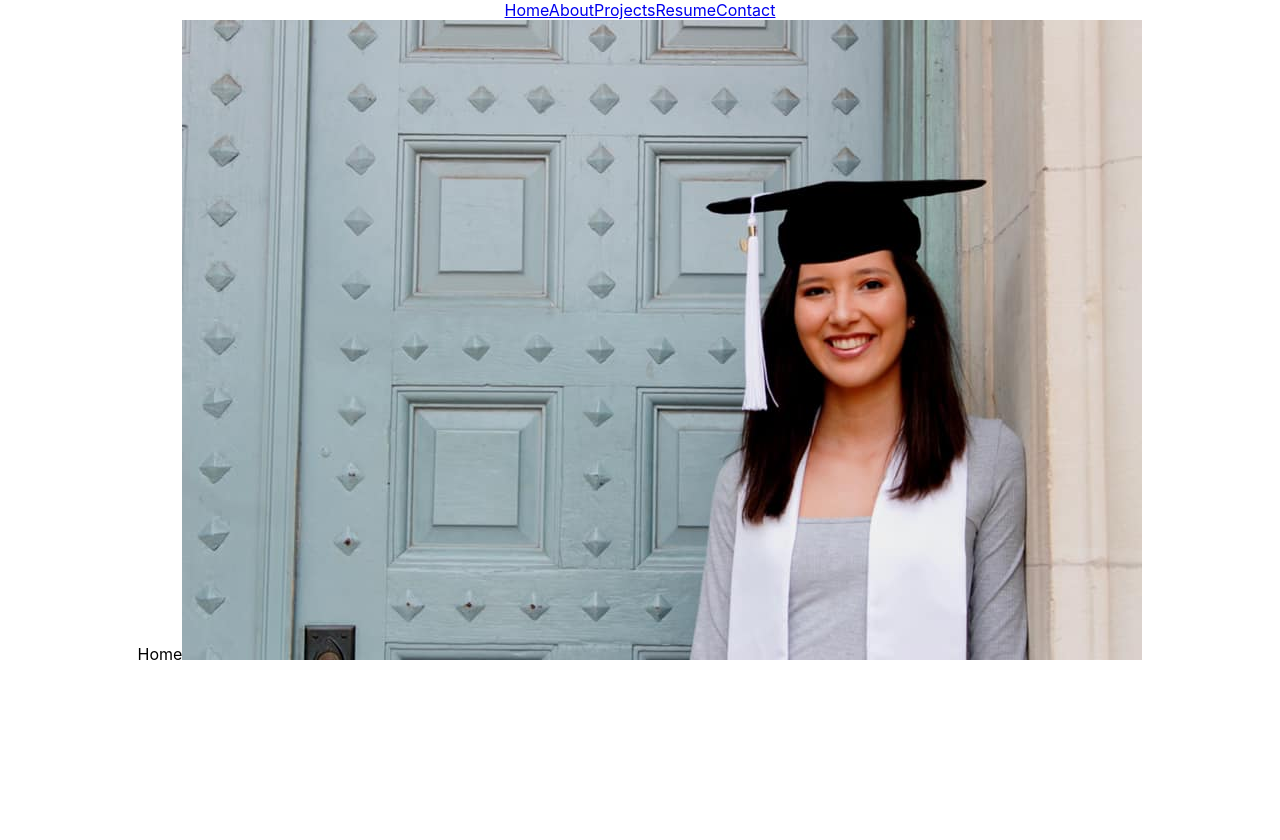
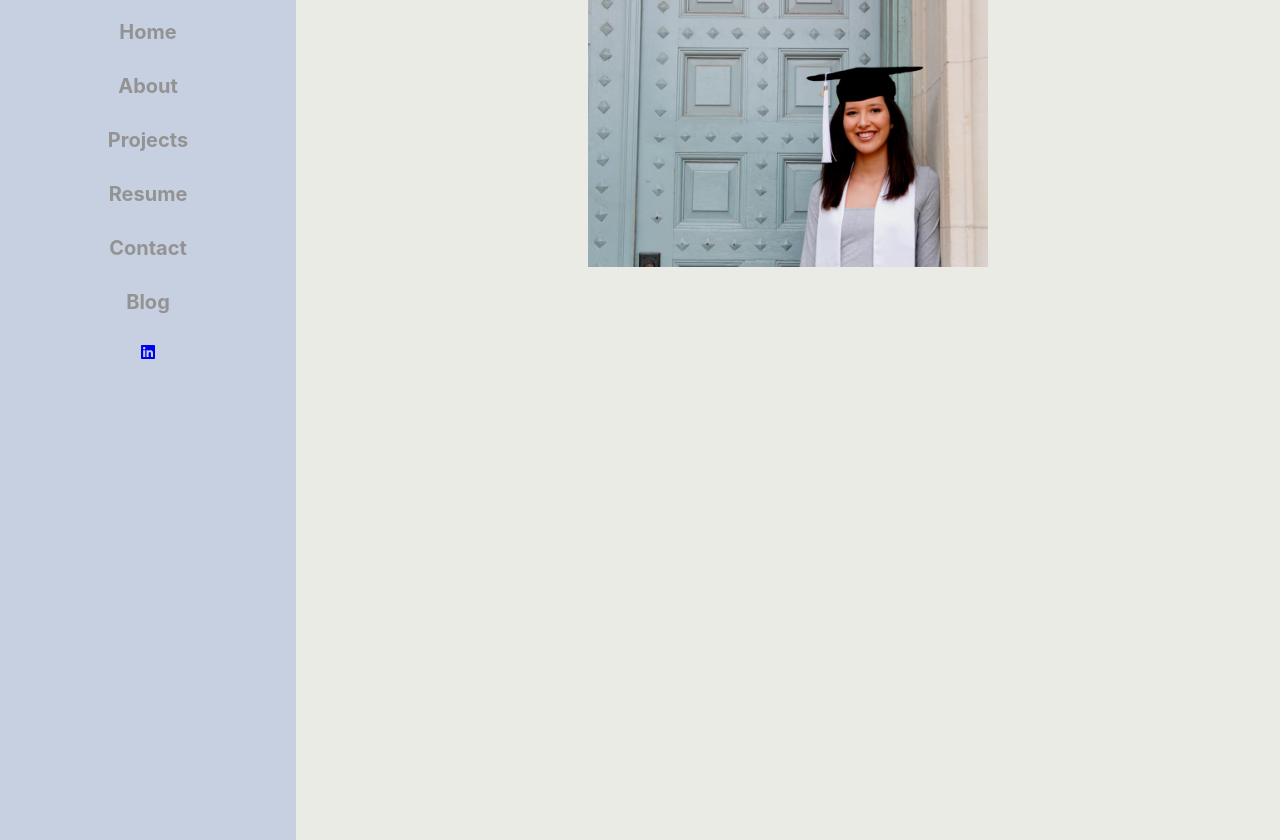
Before and after one commit to felipamendez/portfolio, a React (Create React App) app: page / in a window 1280 px wide. Before the commit the page ends 800 px from the top, so only its background shows below. Built offline with nearby package versions, Linux system fonts and the light colour scheme.

Commit message:
added links and icons

```diff
--- a/package.json
+++ b/package.json
@@ -8,6 +8,7 @@
     "@testing-library/user-event": "^13.5.0",
     "react": "^18.0.0",
     "react-dom": "^18.0.0",
+    "react-icons": "^4.3.1",
     "react-router-dom": "^6.3.0",
     "react-scripts": "5.0.1",
     "web-vitals": "^2.1.4"
--- a/public/index.html
+++ b/public/index.html
@@ -24,7 +24,7 @@
       work correctly both with client-side routing and a non-root public URL.
       Learn how to configure a non-root public URL by running `npm run build`.
     -->
-    <title>React App</title>
+    <title>Felipa Mendez</title>
   </head>
   <body>
     <noscript>You need to enable JavaScript to run this app.</noscript>
--- a/src/App.css
+++ b/src/App.css
@@ -2,37 +2,33 @@
   text-align: center;
 }
 
-.App-logo {
-  height: 40vmin;
-  pointer-events: none;
-}
-
-@media (prefers-reduced-motion: no-preference) {
-  .App-logo {
-    animation: App-logo-spin infinite 20s linear;
-  }
-}
-
-.App-header {
-  background-color: #282c34;
-  min-height: 100vh;
-  display: flex;
-  flex-direction: column;
-  align-items: center;
-  justify-content: center;
-  font-size: calc(10px + 2vmin);
-  color: white;
+body {
+  background-color: rgb(235, 235, 229);
 }
 
 .App-link {
   color: #61dafb;
+  text-decoration: none;
 }
 
-@keyframes App-logo-spin {
-  from {
-    transform: rotate(0deg);
-  }
-  to {
-    transform: rotate(360deg);
-  }
+.img {
+  width: 400px;
 }
+
+.navlink-container {
+  display: flex;
+  flex-direction: column;
+  float: left;
+  height: 100vh;
+  width: 20%;
+  background-color: rgb(199, 208, 225);
+  gap: 30px;
+  padding: 20px;
+}
+
+.navlink {
+  text-decoration: none;
+  color: rgb(147, 147, 147);
+  font-weight: bold;
+  font-size: 20px;
+}
--- a/src/components/App.js
+++ b/src/components/App.js
@@ -6,6 +6,7 @@ import Projects from "./Projects"
 import Resume from "./Resume"
 import Contact from "./Contact"
 import Navbar from './Navbar'
+import Blog from "./Blog"
 import {
   Route,
   Routes
@@ -26,6 +27,8 @@ function App() {
 
               <Route path="contact" element={<Contact/>}/>
 
+              <Route path="blog" element={<Blog/>}/>
+
               <Route path="/" element={<Home/>}/>
           </Routes>
 
--- /dev/null
+++ b/src/components/Blog.js
@@ -0,0 +1,7 @@
+function Blog () {
+    return (
+        <div>Browse through my technical blog <a href="https://medium.com/@felipalouise">here!</a></div>
+    )
+}
+
+export default Blog
--- a/src/components/Contact.js
+++ b/src/components/Contact.js
@@ -1,7 +1,7 @@
 function Contact () {
 
     return (
-        <div>Contact</div>
+        <div>If you would like to get in touch, email me at <a href="mailto:felipalouise@gmail.com">felipalouise@gmail.com.</a></div>
     )
 }
 
--- a/src/components/Home.js
+++ b/src/components/Home.js
@@ -3,8 +3,8 @@ import image from "./portfolioImages/graduation.jpeg"
 function Home () {
 
     return (
-        <div>Home
-            <img src={image} alt="Felipa Mendez"/>
+        <div>
+            <img src={image} alt="Felipa Mendez" className="img"/>
         </div>
     )
 }
--- a/src/components/Navbar.js
+++ b/src/components/Navbar.js
@@ -1,25 +1,30 @@
 import { NavLink } from "react-router-dom"
+import {FaLinkedin} from "react-icons/fa"
 
 function Navbar () {
 
     return (
-        <>
-                <NavLink to="/">
-                    Home
+        <div className="navlink-container">
+                <NavLink to="/" className="navlink">
+                   <div> Home </div>
                 </NavLink>
-                <NavLink to="about">
-                    About
+                <NavLink to="about" className="navlink">
+                    <div>  About </div>
                 </NavLink>
-                <NavLink to="projects">
-                    Projects
+                <NavLink to="projects" className="navlink">
+                    <div> Projects </div>
                 </NavLink>
-                <NavLink to="resume">
-                    Resume
+                <NavLink to="resume" className="navlink">
+                    <div> Resume </div>
                 </NavLink>
-                <NavLink to="contact">
-                    Contact
+                <NavLink to="contact" className="navlink">
+                    <div> Contact </div>
                 </NavLink>
-        </>
+                <NavLink to="Blog" className="navlink">
+                    <div> Blog </div>
+                </NavLink>
+               <a href="https://www.linkedin.com/in/felipa-mendez/"> <FaLinkedin /> </a>
+        </div>
     )
 }
 
--- a/src/components/Resume.js
+++ b/src/components/Resume.js
@@ -1,7 +1,8 @@
 function Resume () {
 
     return (
-        <div>Resume</div>
+
+        <a href="https://docs.google.com/document/d/12fWO6eCMJvhdoc6dBxWx9DLKoqZ5ur_P1i_FhhuXl88/edit?usp=sharing">Resume</a>
     )
 }
 
```
Also changed, not shown: 1 other file (tests, documents, lock files or other folders).
